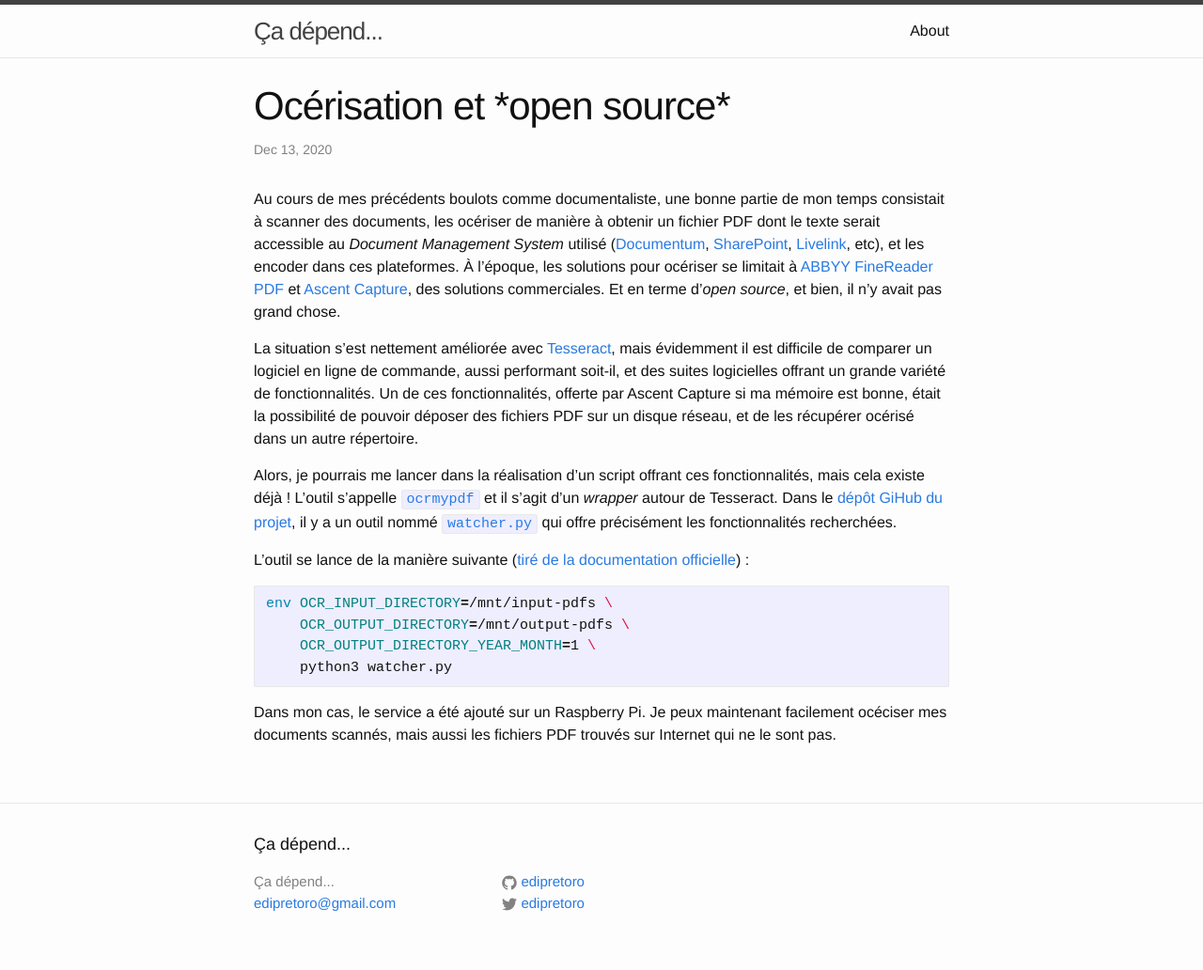
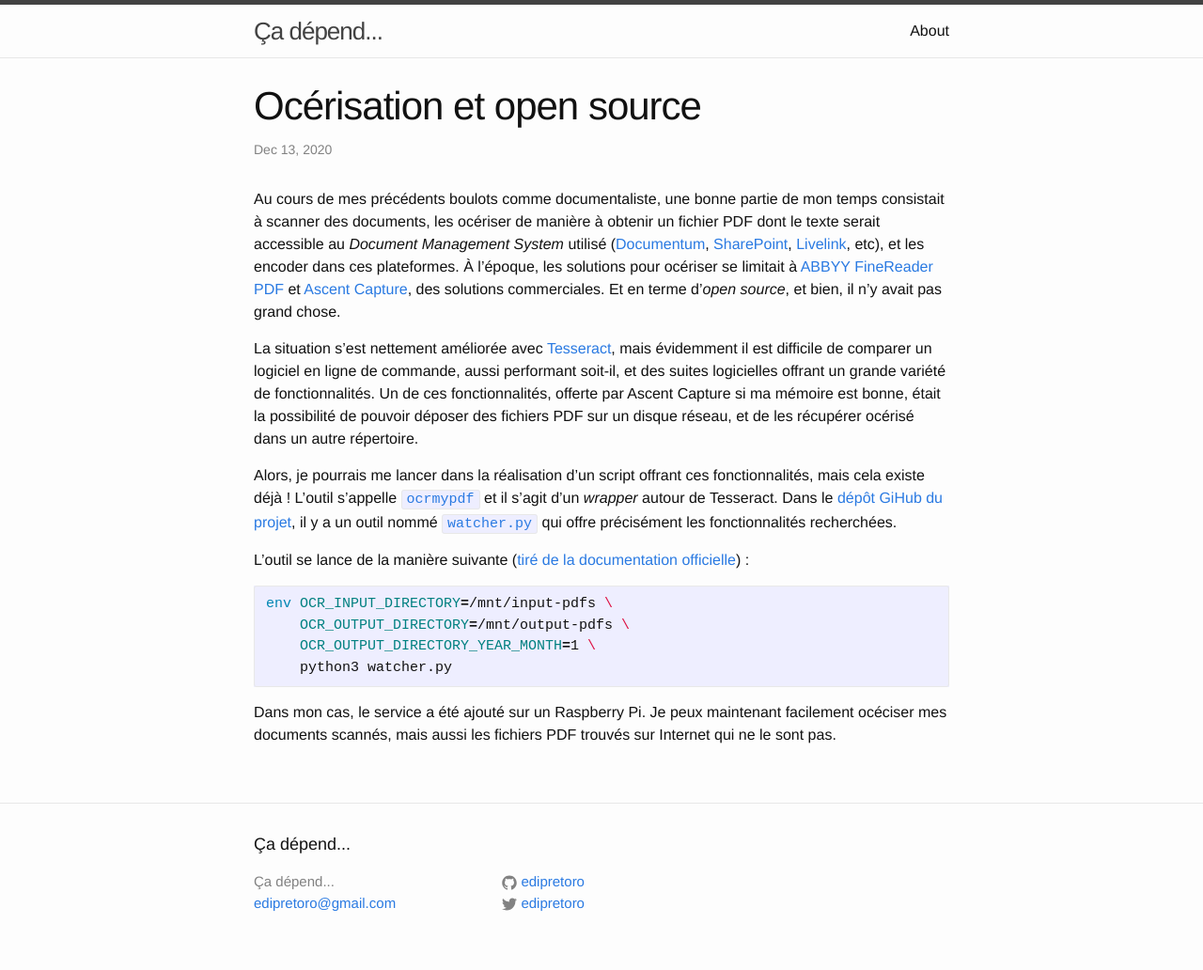
Before and after one commit to edipretoro/edipretoro.github.io, a Jekyll site: the page built from _posts/2020-12-13-ocerisation_et_open_source.md, in a window 1280 px wide. Shown: the whole page at 94% size. Built offline with Jekyll 4.4.1, drawn with Linux system fonts in a browser that asks for light colours; comment, search, counter and statistics services are not loaded.

```diff
--- a/_posts/2020-12-13-ocerisation_et_open_source.md
+++ b/_posts/2020-12-13-ocerisation_et_open_source.md
@@ -1,6 +1,6 @@
 ---
 layout: post
-title: Océrisation et *open source*
+title: Océrisation et open source
 category: [LIS Advent Calendar]
 tags: [Python, OCR]
 published: true
```
